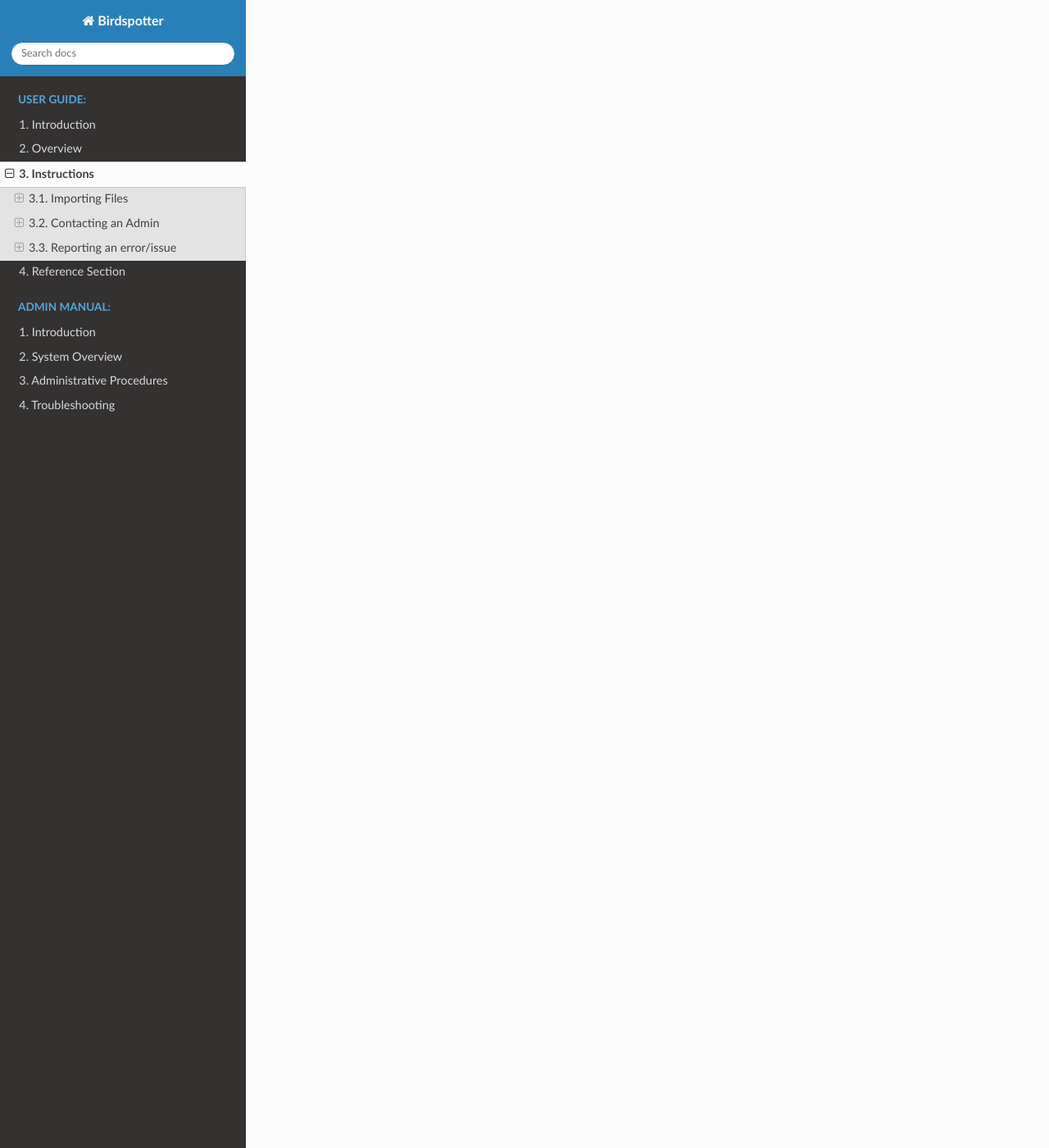
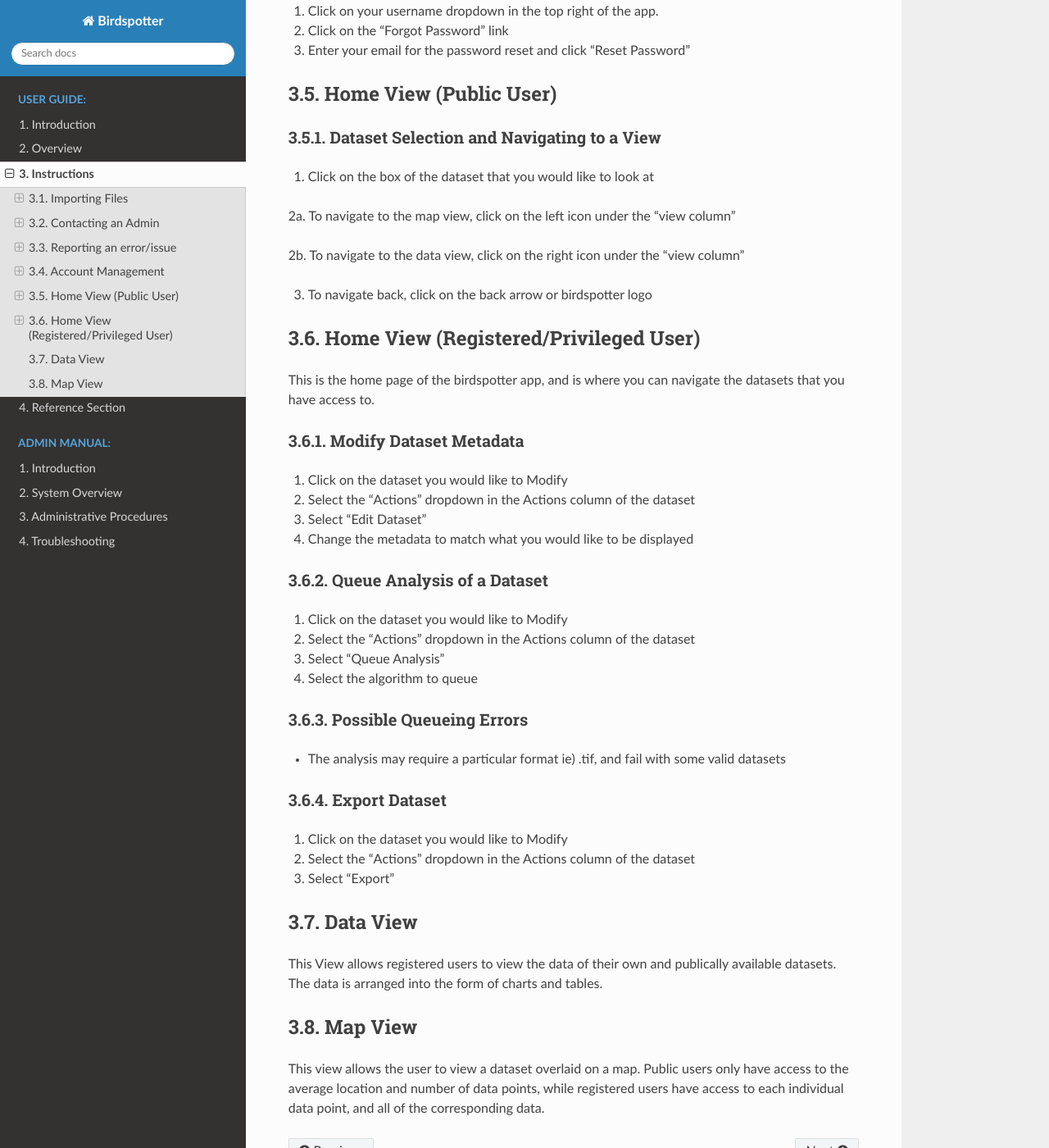
Before and after one commit to birdspotter-project/COS397, a Sphinx documentation site: the page built from docs/source/user_guide/instructions.rst, in a window 1280 px wide and 1400 px high, scrolled down 1916 px. Shown: the whole window at 82% size. Built offline with Sphinx 7.4.7 and the Read the Docs theme 2.0.0, drawn with Linux system fonts in a browser that asks for light colours; some of the changed text lies outside the part shown.

Commit message:
add view descriptions

```diff
--- a/docs/source/user_guide/instructions.rst
+++ b/docs/source/user_guide/instructions.rst
@@ -25,6 +25,7 @@ Follow the steps below to import a file.
 Possible Errors
 ##############################
 * Uploading a file that is not a .zip or .tif will result in an error.
+* .shp and .shx files in a .zip with missing fields may lead to errors.
 
 
 Contacting an Admin
@@ -76,3 +77,92 @@ Follow the steps below to report an issue
 
 Possible Errors
 ##############################
+
+Account Management
+==============================
+
+Creating an account
+##############################
+
+1. Click on your username dropdown in the top right of the app.
+
+2. Click on the "Request Access" option
+
+3. Fill in the required forms and click "Register"
+
+Resetting Password
+##############################
+
+1. Click on your username dropdown in the top right of the app.
+
+2. Click on the "Forgot Password" link
+
+3. Enter your email for the password reset and click "Reset Password"
+
+Home View (Public User)
+==============================
+
+Dataset Selection and Navigating to a View
+##############################
+
+1. Click on the box of the dataset that you would like to look at
+
+2a. To navigate to the map view, click on the left icon under the "view column"
+
+2b. To navigate to the data view, click on the right icon under the "view column"
+
+3. To navigate back, click on the back arrow or birdspotter logo
+
+Home View (Registered/Privileged User)
+==============================
+
+This is the home page of the birdspotter app, and is where you can navigate the datasets that you have access to.
+
+Modify Dataset Metadata
+##############################
+
+1. Click on the dataset you would like to Modify
+
+2. Select the "Actions" dropdown in the Actions column of the dataset
+
+3. Select "Edit Dataset"
+
+4. Change the metadata to match what you would like to be displayed
+
+Queue Analysis of a Dataset
+##############################
+
+1. Click on the dataset you would like to Modify
+
+2. Select the "Actions" dropdown in the Actions column of the dataset
+
+3. Select "Queue Analysis"
+
+4. Select the algorithm to queue
+
+Possible Queueing Errors
+##############################
+
+* The analysis may require a particular format ie) .tif, and fail with some valid datasets
+
+Export Dataset
+##############################
+
+1. Click on the dataset you would like to Modify
+
+2. Select the "Actions" dropdown in the Actions column of the dataset
+
+3. Select "Export"
+
+Data View
+==============================
+
+This View allows registered users to view the data of their own and publically available datasets.
+The data is arranged into the form of charts and tables.
+
+Map View
+==============================
+
+This view allows the user to view a dataset overlaid on a map. Public users only have access to the
+average location and number of data points, while registered users have access to each individual data point,
+and all of the corresponding data.
```
